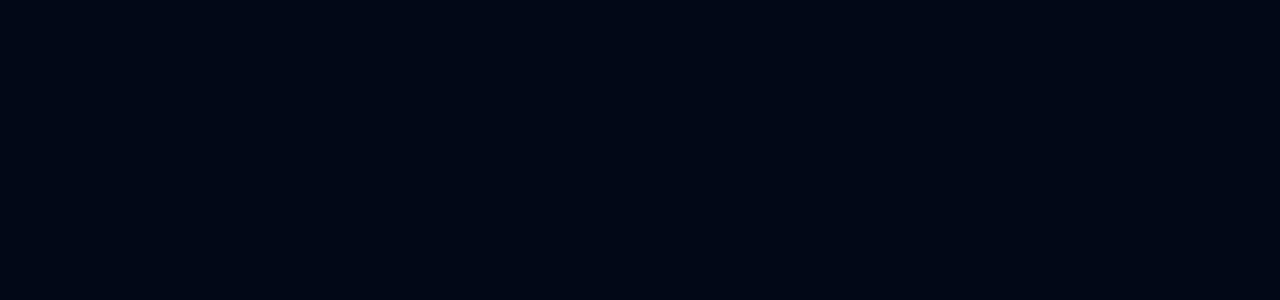
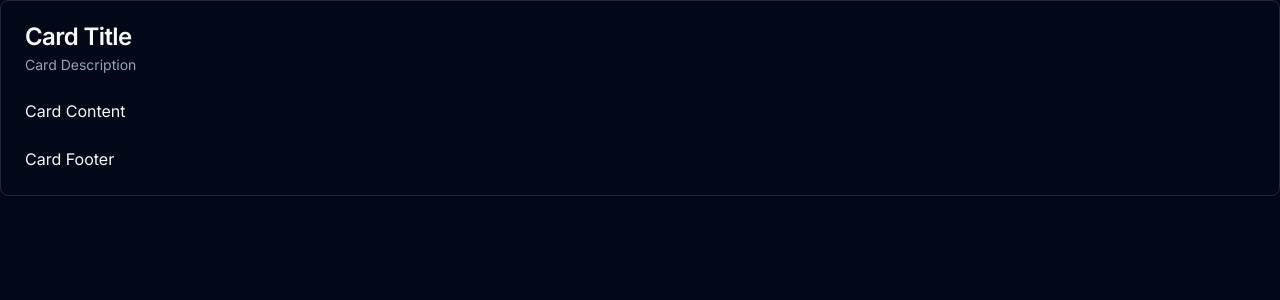
Before and after one commit to katamyra/dev-portfolio, a Next.js app: page /projects in a window 1280 px wide. Shown: the top 300 px of the page. Built offline with nearby package versions, Linux system fonts and the light colour scheme.

Commit message:
Changed contact to drawer bc it looks nicer, gonna add the content to it soon

```diff
--- a/package.json
+++ b/package.json
@@ -9,6 +9,7 @@
     "lint": "next lint"
   },
   "dependencies": {
+    "@radix-ui/react-dialog": "^1.0.5",
     "@radix-ui/react-slot": "^1.0.2",
     "class-variance-authority": "^0.7.0",
     "clsx": "^2.1.0",
@@ -22,7 +23,8 @@
     "react-tsparticles": "^2.12.2",
     "tailwind-merge": "^2.2.1",
     "tailwindcss-animate": "^1.0.7",
-    "tsparticles": "^3.1.0"
+    "tsparticles": "^3.1.0",
+    "vaul": "^0.9.0"
   },
   "devDependencies": {
     "@types/node": "^20",
--- a/src/app/page.tsx
+++ b/src/app/page.tsx
@@ -6,32 +6,23 @@ import { motion } from "framer-motion";
 import AnimatedTextWord from "@/components/ui/AnimatedTextWord";
 import Link from "next/link"
 import Particles from "react-tsparticles";
+import {
+  Drawer,
+  DrawerClose,
+  DrawerContent,
+  DrawerDescription,
+  DrawerFooter,
+  DrawerHeader,
+  DrawerTitle,
+  DrawerTrigger,
+} from "@/components/ui/drawer"
+
 
 
 
 export default function Home() {
 
-  const particlesOptions = {
-    particles: {
-      number: {
-        value: 80,
-      },
-      size: {
-        value: 10,
-      },
-      color: {
-        value: "#ff0000", // Set your color here. This is red.
-      },
-    },
-    interactivity: {
-      events: {
-        onhover: {
-          enable: true,
-          mode: "repulse",
-        },
-      },
-    },
-  }
+
 
   return (
     <div>
@@ -43,9 +34,23 @@ export default function Home() {
             <Button variant="ghost">Projects</Button> {" "}
           </Link>
           /
-          <Link href="/contact">
-            <Button variant="ghost">Contact Me</Button>
-          </Link>
+          <Drawer>
+            <DrawerTrigger><Button variant="ghost">Contact Me</Button></DrawerTrigger>
+            <DrawerContent>
+              <DrawerHeader>
+                <DrawerTitle>Are you absolutely sure?</DrawerTitle>
+                <DrawerDescription>This action cannot be undone.</DrawerDescription>
+              </DrawerHeader>
+              <DrawerFooter>
+                <Button>Submit</Button>
+                <DrawerClose>
+                  <Button variant="outline">Cancel</Button>
+                </DrawerClose>
+              </DrawerFooter>
+            </DrawerContent>
+          </Drawer>
+
+
 
         </div>
         <motion.div
@@ -57,10 +62,6 @@ export default function Home() {
             Katamyra
           </h1>
         </motion.div>
-        <Particles
-          id="my-particles"
-          options={particlesOptions}
-        />
         <AnimatedTextWord text="I'm Krish Katariya, a CS Major at Georgia Tech. I am interested in building full stack applications, especially with a specialization in AI."></AnimatedTextWord>
 
       </div>
--- a/src/app/projects/page.tsx
+++ b/src/app/projects/page.tsx
@@ -1,33 +1,8 @@
 "use client"
-import Particles from "react-tsparticles"
+import ProjectsCard from "@/components/ui/ProjectsCard"
 export default function Projects() {
-    const particlesOptions = {
-        particles: {
-          number: {
-            value: 80,
-          },
-          size: {
-            value: 10,
-          },
-          color: {
-            value: "#ff0000", // Set your color here. This is red.
-          },
-        },
-        interactivity: {
-          events: {
-            onhover: {
-              enable: true,
-              mode: "repulse",
-            },
-          },
-        },
-      }
+
     return (
-        <div className="h-screen">
-        <Particles
-            id="my-particles"
-            options={particlesOptions}
-            />
-        </div>
+        <ProjectsCard></ProjectsCard>
     )
 }
--- /dev/null
+++ b/src/components/ui/ProjectsCard.tsx
@@ -0,0 +1,27 @@
+import {
+    Card,
+    CardContent,
+    CardDescription,
+    CardFooter,
+    CardHeader,
+    CardTitle,
+  } from "@/components/ui/card"
+import * as React from "react";
+const ProjectsCard = () => {
+    return (
+        <Card>
+            <CardHeader>
+                <CardTitle>Card Title</CardTitle>
+                <CardDescription>Card Description</CardDescription>
+            </CardHeader>
+            <CardContent>
+                <p>Card Content</p>
+            </CardContent>
+            <CardFooter>
+                <p>Card Footer</p>
+            </CardFooter>
+        </Card>
+    )
+
+};
+export default ProjectsCard;
--- /dev/null
+++ b/src/components/ui/drawer.tsx
@@ -0,0 +1,118 @@
+"use client"
+
+import * as React from "react"
+import { Drawer as DrawerPrimitive } from "vaul"
+
+import { cn } from "@/lib/utils"
+
+const Drawer = ({
+  shouldScaleBackground = true,
+  ...props
+}: React.ComponentProps<typeof DrawerPrimitive.Root>) => (
+  <DrawerPrimitive.Root
+    shouldScaleBackground={shouldScaleBackground}
+    {...props}
+  />
+)
+Drawer.displayName = "Drawer"
+
+const DrawerTrigger = DrawerPrimitive.Trigger
+
+const DrawerPortal = DrawerPrimitive.Portal
+
+const DrawerClose = DrawerPrimitive.Close
+
+const DrawerOverlay = React.forwardRef<
+  React.ElementRef<typeof DrawerPrimitive.Overlay>,
+  React.ComponentPropsWithoutRef<typeof DrawerPrimitive.Overlay>
+>(({ className, ...props }, ref) => (
+  <DrawerPrimitive.Overlay
+    ref={ref}
+    className={cn("fixed inset-0 z-50 bg-black/80", className)}
+    {...props}
+  />
+))
+DrawerOverlay.displayName = DrawerPrimitive.Overlay.displayName
+
+const DrawerContent = React.forwardRef<
+  React.ElementRef<typeof DrawerPrimitive.Content>,
+  React.ComponentPropsWithoutRef<typeof DrawerPrimitive.Content>
+>(({ className, children, ...props }, ref) => (
+  <DrawerPortal>
+    <DrawerOverlay />
+    <DrawerPrimitive.Content
+      ref={ref}
+      className={cn(
+        "fixed inset-x-0 bottom-0 z-50 mt-24 flex h-auto flex-col rounded-t-[10px] border bg-background",
+        className
+      )}
+      {...props}
+    >
+      <div className="mx-auto mt-4 h-2 w-[100px] rounded-full bg-muted" />
+      {children}
+    </DrawerPrimitive.Content>
+  </DrawerPortal>
+))
+DrawerContent.displayName = "DrawerContent"
+
+const DrawerHeader = ({
+  className,
+  ...props
+}: React.HTMLAttributes<HTMLDivElement>) => (
+  <div
+    className={cn("grid gap-1.5 p-4 text-center sm:text-left", className)}
+    {...props}
+  />
+)
+DrawerHeader.displayName = "DrawerHeader"
+
+const DrawerFooter = ({
+  className,
+  ...props
+}: React.HTMLAttributes<HTMLDivElement>) => (
+  <div
+    className={cn("mt-auto flex flex-col gap-2 p-4", className)}
+    {...props}
+  />
+)
+DrawerFooter.displayName = "DrawerFooter"
+
+const DrawerTitle = React.forwardRef<
+  React.ElementRef<typeof DrawerPrimitive.Title>,
+  React.ComponentPropsWithoutRef<typeof DrawerPrimitive.Title>
+>(({ className, ...props }, ref) => (
+  <DrawerPrimitive.Title
+    ref={ref}
+    className={cn(
+      "text-lg font-semibold leading-none tracking-tight",
+      className
+    )}
+    {...props}
+  />
+))
+DrawerTitle.displayName = DrawerPrimitive.Title.displayName
+
+const DrawerDescription = React.forwardRef<
+  React.ElementRef<typeof DrawerPrimitive.Description>,
+  React.ComponentPropsWithoutRef<typeof DrawerPrimitive.Description>
+>(({ className, ...props }, ref) => (
+  <DrawerPrimitive.Description
+    ref={ref}
+    className={cn("text-sm text-muted-foreground", className)}
+    {...props}
+  />
+))
+DrawerDescription.displayName = DrawerPrimitive.Description.displayName
+
+export {
+  Drawer,
+  DrawerPortal,
+  DrawerOverlay,
+  DrawerTrigger,
+  DrawerClose,
+  DrawerContent,
+  DrawerHeader,
+  DrawerFooter,
+  DrawerTitle,
+  DrawerDescription,
+}
```
Also changed, not shown: 1 other file (tests, documents, lock files or other folders).
